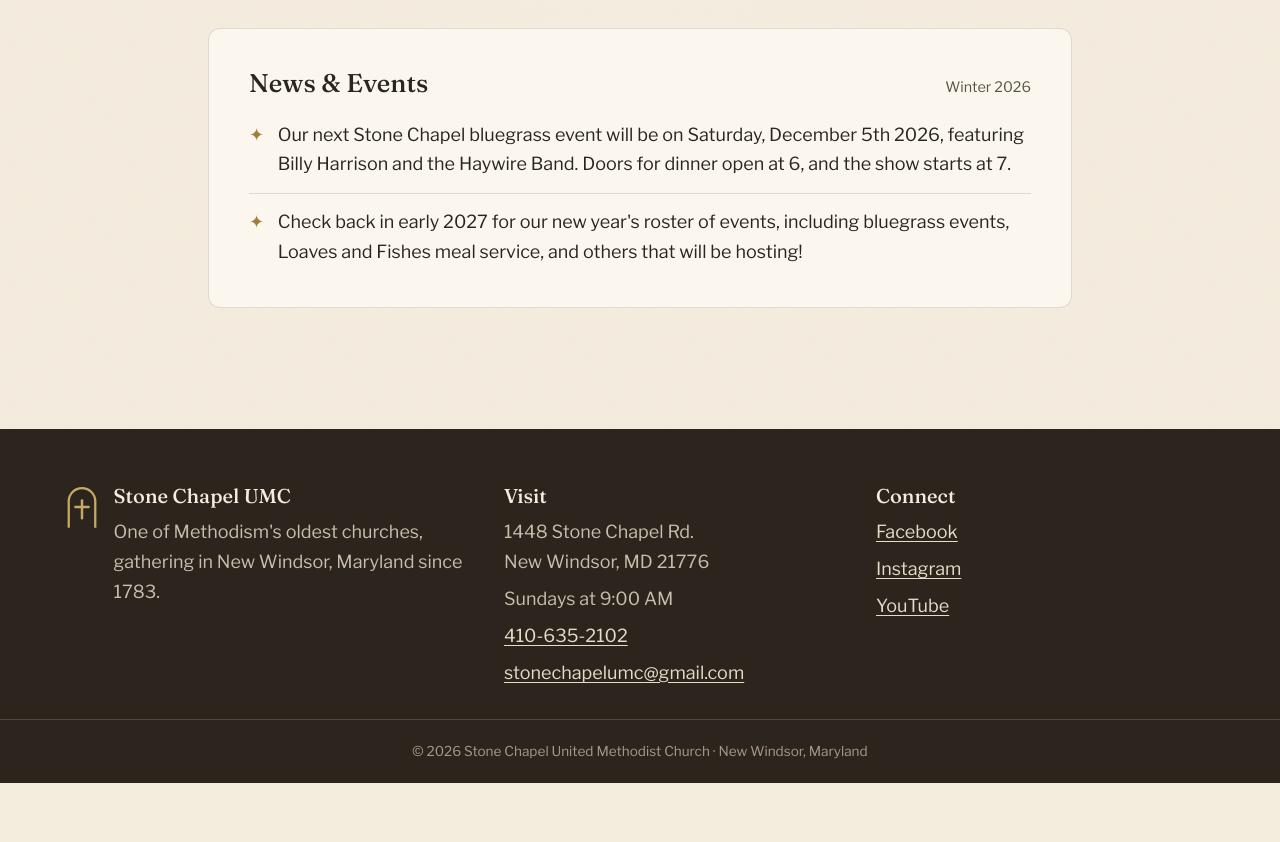
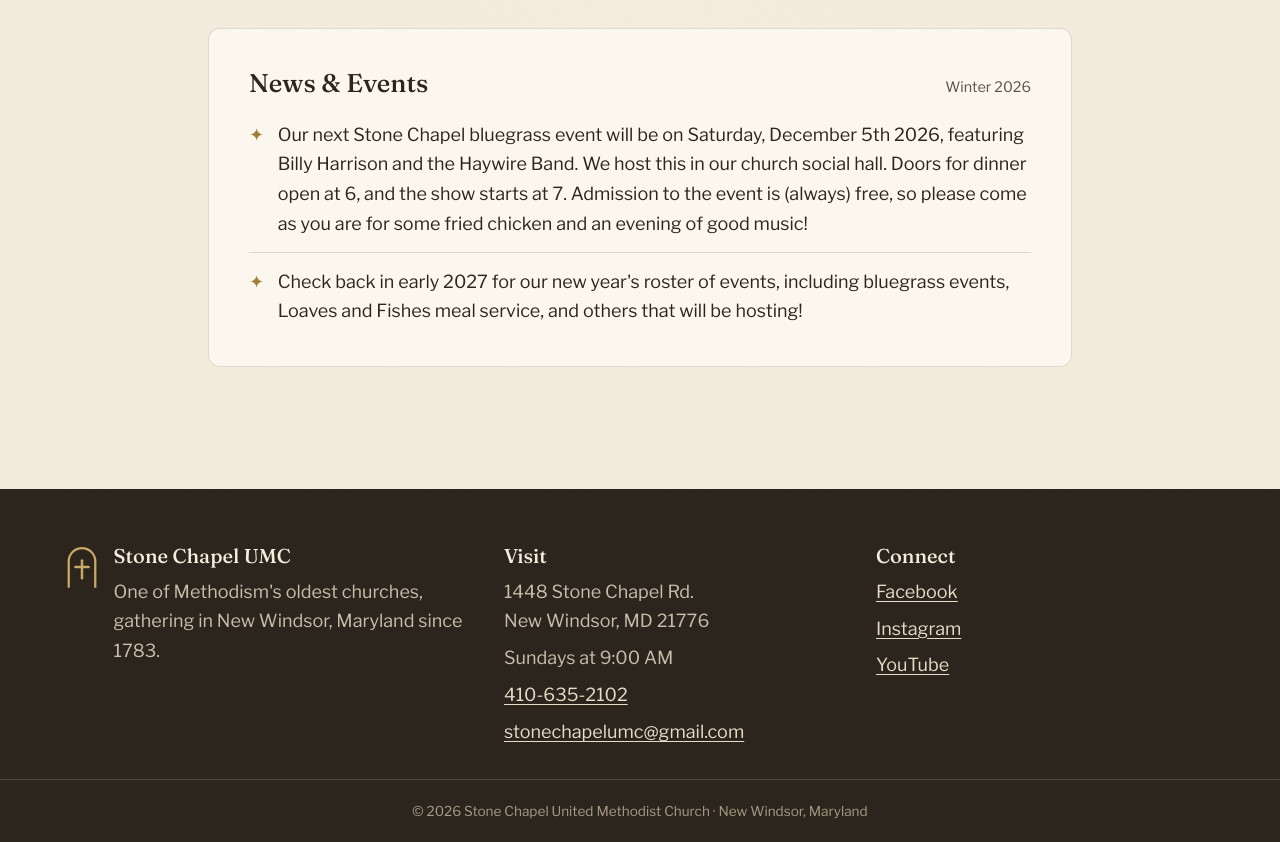
Before and after one commit to stonechapelumc/stonechapelumc.github.io, a plain HTML site: page index.html in a window 1280 px wide. Shown: the part 2200-3042 px from the top of the page. Before the commit the page ends 2983 px from the top, so only its background shows below. Drawn offline with nearby package versions, Linux system fonts and the light colour scheme.

Commit message:
Update index.html
Refined description of the bluegrass events.

```diff
--- a/index.html
+++ b/index.html
@@ -318,12 +318,15 @@
                         <ul>
                             <li>
                                 <p>
-                                    Our next Stone Chapel bluegrass event will be on Saturday, December 5th 2026, featuring Billy Harrison and the Haywire Band. Doors for dinner open at 6, and the show starts at 7.
+                                    Our next Stone Chapel bluegrass event will be on Saturday, December 5th 2026, featuring Billy Harrison and the Haywire Band.
+                                    We host this in our church social hall. Doors for dinner open at 6, and the show starts at 7. Admission to the event is
+                                    (always) free, so please come as you are for some fried chicken and an evening of good music!
                                 </p>
                             </li>
                             <li>
                                 <p>
-                                    Check back in early 2027 for our new year's roster of events, including bluegrass events, Loaves and Fishes meal service, and others that will be hosting!
+                                    Check back in early 2027 for our new year's roster of events, including bluegrass events, Loaves and Fishes meal service, and
+                                    others that will be hosting!
                                 </p>
                             </li>
                         </ul>
```
